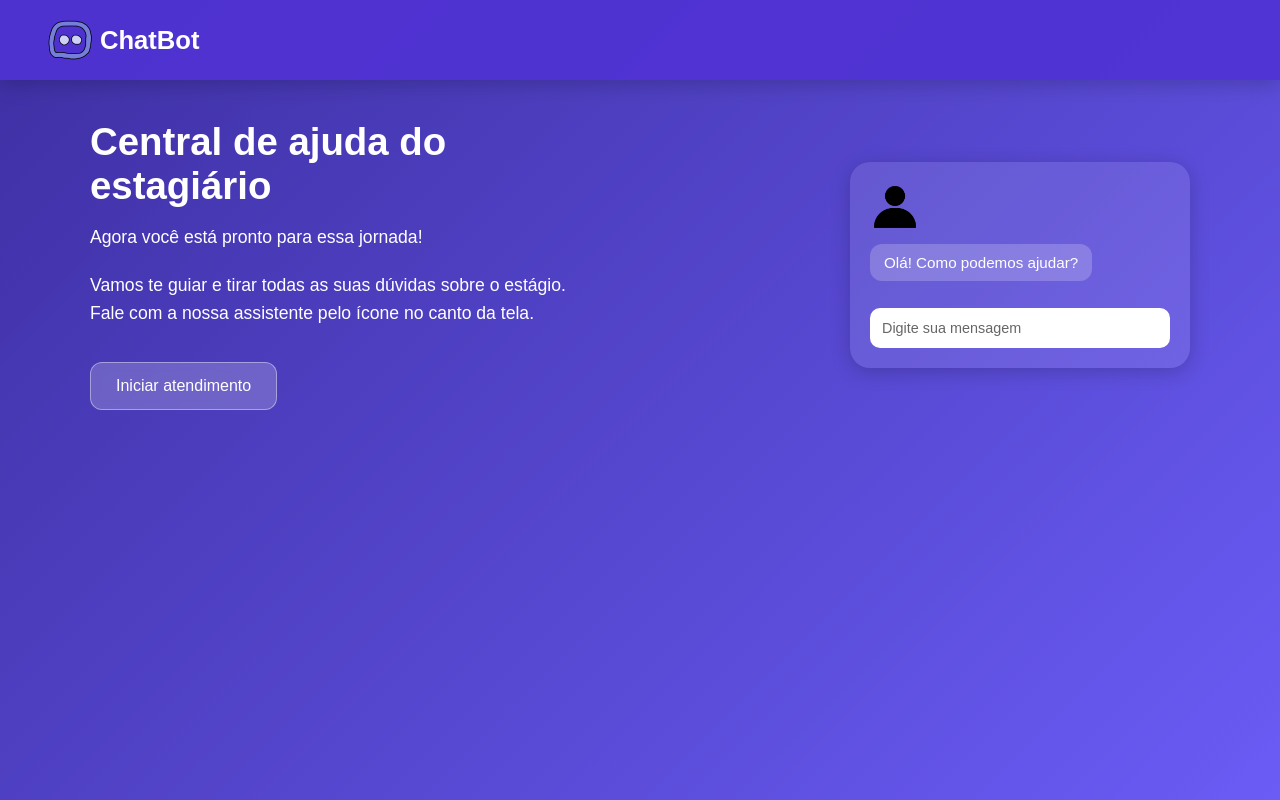
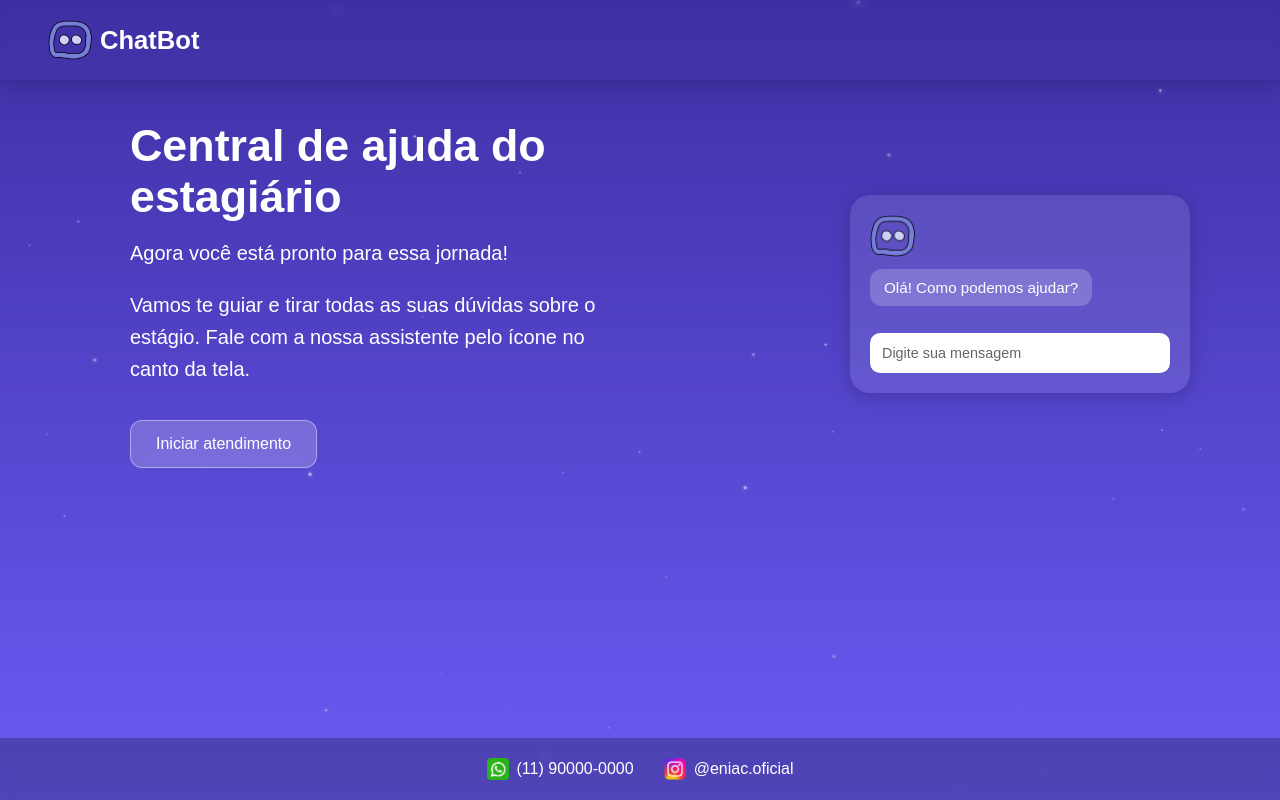
Before and after one commit to gabimonteiro059-ship-it/chatbot, a plain HTML site: page julia.html in a window 1280 px wide. Drawn offline with Linux system fonts and the light colour scheme.

Commit message:
Atualização do chatbot, Adicionado novas mecanicas

```diff
--- a/estagio.css
+++ b/estagio.css
@@ -8,7 +8,7 @@
 
 body {
   min-height: 100vh;
-  background: linear-gradient(135deg, #3e2fa3, #6a5cf5);
+  background: linear-gradient(180deg, #3e2fa3, #6a5cf5);
   color: #e2e2ff;
   display: flex;
   flex-direction: column;
@@ -16,7 +16,8 @@ body {
 }
 
 .header {
-  background-color: rgba(80, 50, 212, 0.9);
+  background-color: solid rgba(80, 50, 212, 0.9);
+  backdrop-filter: blur(5px);
   width: 100%;
   padding: 20px 40px;
   display: flex;
@@ -55,17 +56,18 @@ body {
 
 .text-section {
   max-width: 480px;
+  margin-left: 40px;
 }
 
 .text-section h1 {
-  font-size: 2.4rem;
+  font-size: 2.8rem;
   font-weight: 700;
   margin-bottom: 15px;
   color: #fff;
 }
 
 .text-section p {
-  font-size: 1.1rem;
+  font-size: 1.25rem;
   margin-bottom: 20px;
   line-height: 1.6;
   color: #ffffff;
@@ -146,8 +148,99 @@ button:hover {
 }
 
 .user {
-  height : 50px;
-  width: 50px;
+  height : 42px;
+  width: 45px;
   top:0;
   position: static;
 }
+
+.footer {
+  width: 100%;
+  background: rgba(0, 0, 0, 0.25);
+  backdrop-filter: blur(5px);
+  color: #fff;
+  padding: 20px;
+  margin-top: auto;
+  display: flex;
+  justify-content: center;
+  align-items: center;
+}
+
+.footer-content {
+  display: flex;
+  gap: 30px;
+  flex-wrap: wrap;
+  justify-content: center;
+  align-items: center;
+}
+
+.footer-item {
+  display: flex;
+  align-items: center;
+  gap: 8px;
+  font-size: 1rem;
+}
+
+.footer-item img {
+  width: 22px;
+  height: 22px;
+}
+
+.footer-item a {
+  color: #fff;
+  text-decoration: none;
+}
+
+.footer-item a:hover {
+  opacity: 0.8;
+}
+
+/* --- RESPONSIVIDADE --- */
+@media (max-width: 800px) {
+  .container {
+    flex-direction: column;
+    text-align: center;
+    gap: 30px;
+  }
+
+  .text-section {
+    margin-left: 0;
+    max-width: 600px;
+  }
+
+  .text-section h1 {
+    font-size: 2.2rem;
+  }
+
+  .text-section p {
+    font-size: 1.1rem;
+  }
+
+  .chat-mock {
+    width: 90%;
+    max-width: 420px;
+  }
+}
+
+@media (max-width: 500px) {
+  .text-section h1 {
+    font-size: 1.9rem;
+  }
+
+  .text-section p {
+    font-size: 1rem;
+  }
+
+  button {
+    width: 100%;
+  }
+}
+
+#canvas {
+  position: fixed;
+  inset: 0;
+  width: 100vw;
+  height: 100vh;
+  z-index: -1;
+  pointer-events: none;
+}
--- a/julia.html
+++ b/julia.html
@@ -1,4 +1,3 @@
-
 <!DOCTYPE html>
 <html lang="pt-BR">
 <head>
@@ -9,10 +8,12 @@
 </head>
 <body>
 
+<canvas id="canvas"></canvas>
+
 <header class="header">
     <div class="header-logo">
         <div class="logo-icon"></div>
-        <img src="chatbot.png" alt="chatbot">
+        <img src="/imagens/chatbot.png" alt="chatbot">
         <span>ChatBot</span>
     </div>
 </header>
@@ -29,7 +30,7 @@
     </div>
 
     <div class="chat-mock">
-        <img src="perfil.png" alt="Perfil" class="user">
+        <img src="/imagens/chatbot.png" alt="Perfil" class="user">
         <div class="chat-bubble bot">
             Olá! Como podemos ajudar?
         </div>
@@ -40,5 +41,81 @@
 
 </section>
 
+<footer class="footer">
+    <div class="footer-content">
+        <div class="footer-item">
+            <img src="/imagens/tel.png" alt="whatsapp">
+            <span>(11) 90000-0000</span>
+        </div>
+
+        <div class="footer-item">
+            <img src="/imagens/insta.png" alt="instagram">
+            <a href="https://www.instagram.com/eniac.oficial?igsh=MXFvbjdpNTc4azlqNA==" target="_blank">@eniac.oficial</a>
+        </div>
+    </div>
+</footer>
+
+<script>
+const canvas = document.getElementById("canvas");
+const ctx = canvas.getContext("2d");
+canvas.width = window.innerWidth;
+canvas.height = window.innerHeight;
+
+const starCount = 35;
+let stars = [];
+
+function createStar() {
+  return {
+    x: Math.random() * canvas.width,
+    y: Math.random() * canvas.height,
+    size: Math.random() * 1.7 + 0.6,
+    speed: Math.random() * 0.25 + 0.05,
+    opacity: Math.random() * 0.35 + 0.15,
+    blur: Math.random() * 4 + 2
+  };
+}
+
+function drawStar(x, y, size, opacity, blur) {
+  ctx.save();
+  ctx.globalAlpha = opacity;
+  ctx.fillStyle = "rgba(255,255,255,1)";
+  ctx.shadowBlur = blur;
+  ctx.shadowColor = "rgba(255,255,255,0.9)";
+  ctx.beginPath();
+  ctx.moveTo(x, y - size);
+  ctx.lineTo(x + size, y);
+  ctx.lineTo(x, y + size);
+  ctx.lineTo(x - size, y);
+  ctx.closePath();
+  ctx.fill();
+  ctx.restore();
+}
+
+for (let i = 0; i < starCount; i++) stars.push(createStar());
+
+function animate() {
+  ctx.clearRect(0, 0, canvas.width, canvas.height);
+
+  stars.forEach(s => {
+    drawStar(s.x, s.y, s.size, s.opacity, s.blur);
+    s.y += s.speed;
+    if (s.y > canvas.height) {
+      Object.assign(s, createStar());
+      s.y = -5;
+    }
+  });
+
+  requestAnimationFrame(animate);
+}
+
+animate();
+
+window.addEventListener("resize", () => {
+  canvas.width = window.innerWidth;
+  canvas.height = window.innerHeight;
+});
+</script>
+
+
 </body>
 </html>
```
Also changed, not shown: imagens/chatbot.png (renamed from chatbot.png), imagens/insta.png (added), imagens/tel.png (added), perfil.png (deleted).
